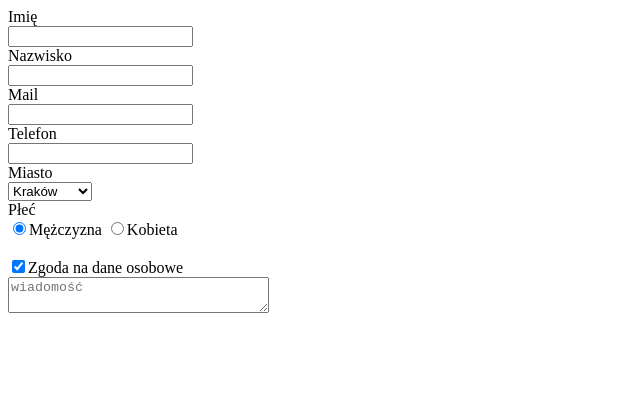
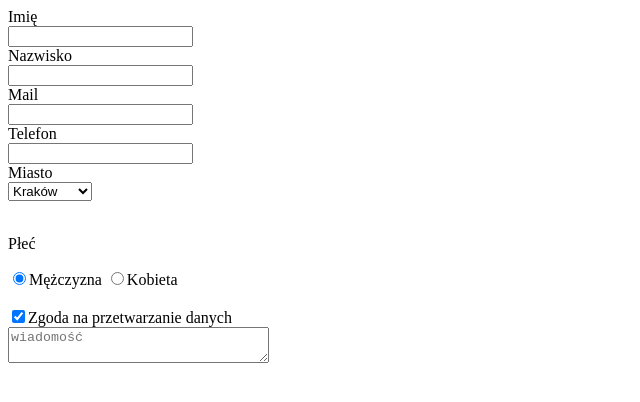
Before and after one commit to kacperpl12/kacperpl12.github.io, a plain HTML site: page zadania-domowe/zadanie3/index.html in a window 1280 px wide. Shown: the whole page, without its empty margins (0-640 px from the left). Drawn offline with Linux system fonts and the light colour scheme.

Commit message:
changesinform

```diff
--- a/zadania-domowe/zadanie3/index.html
+++ b/zadania-domowe/zadanie3/index.html
@@ -6,7 +6,7 @@
 
 </head>
 <body>
-   <form action:="https://formspree.io/kacper35456@wp.pl" method ="post">
+   <form action="https://formspree.io/kacper35456@wp.pl" method ="post">
        <label for="name">Imię</label><br>
        <input type="text" id="name" name="name"><br>
        <label for="nazwisko">Nazwisko</label><br>
@@ -16,15 +16,17 @@
        <label for ="telefon">Telefon</label><br>
        <input type="text" id="telefon" name="telefon"><br>
        <label for="miasto">Miasto</label><br>
-           <select name="miasto"><br>
+           <select name="miasto" id="miasto">
                <option>Kraków</option>
                <option>Warszawa</option>
                <option>Gdańsk</option>
            </select><br>
-       <label for="plec">Płeć</label><br>
-       <input type="radio" id="plec" name="plec" checked="checked">Mężczyzna
-       <input type="radio" id="plec" name="plec">Kobieta<br><br>
-       <input type="checkbox" checked="checked">Zgoda na dane osobowe<br>
+       <label for="plec-meska"></label><br><p>Płeć</p>
+       <input type="radio" id="plec-meska" name="plec" checked="checked">Mężczyzna
+       <label for="plec-zenska"></label>
+       <input type="radio" id="plec-zenska" name="plec">Kobieta<br><br>
+       <label for="zgoda"></label>
+       <input type="checkbox" name="zgoda" id="zgoda" checked="checked">Zgoda na przetwarzanie danych<br>
        <textarea cols="30" raws="50" placeholder="wiadomość"></textarea>
 
 
```
